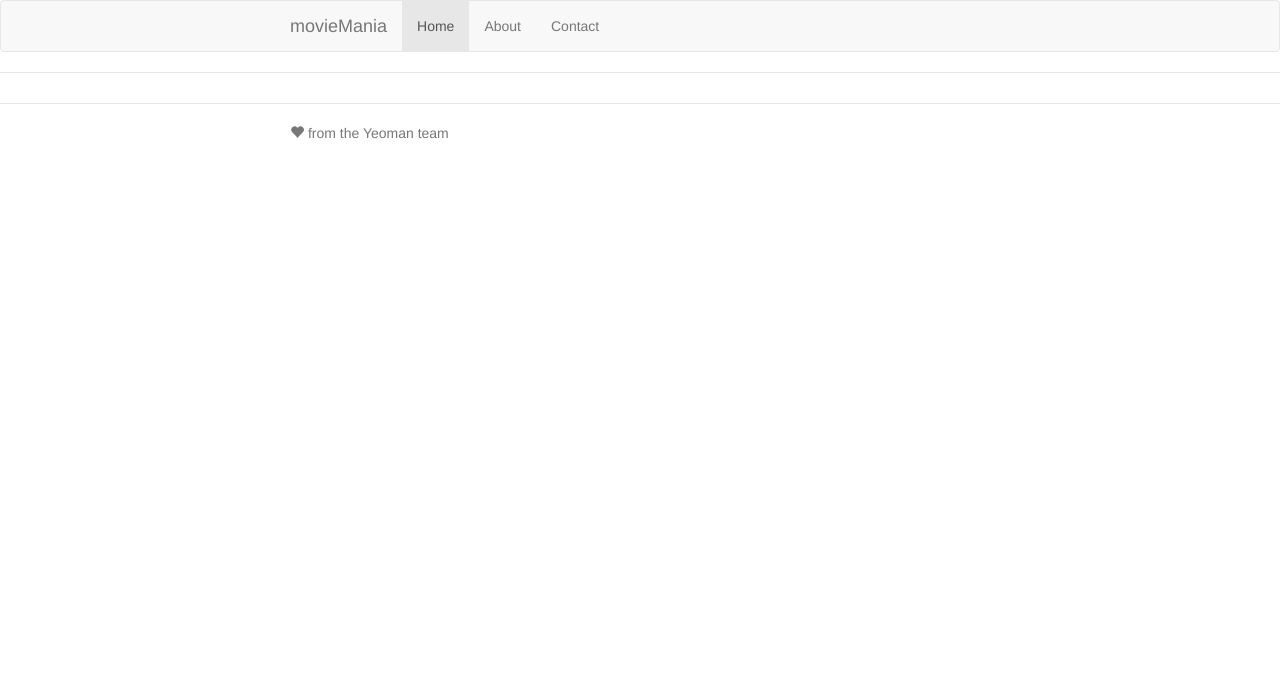
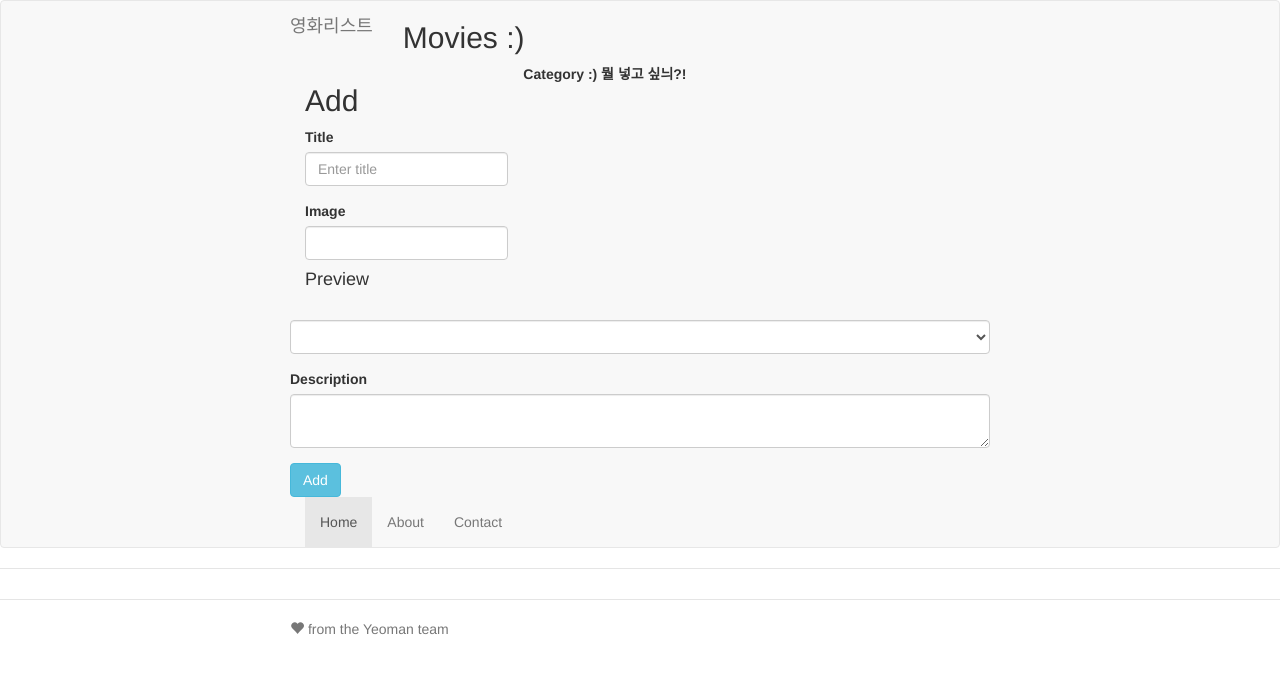
Before and after one commit to Hedsw/Angular_MovieList, a website: page app/index.html in a window 1280 px wide. Drawn offline with nearby package versions, Linux system fonts and the light colour scheme; some packages are replaced by stand-ins of ours; files that its build step writes are made by us from their sources.

Commit message:
add list of movie

```diff
--- a/app/index.html
+++ b/app/index.html
@@ -2,7 +2,7 @@
 <html>
   <head>
     <meta charset="utf-8">
-    <title></title>
+    <title>Movie Mania!!! _ Alex :)</title>
     <meta name="description" content="">
     <meta name="viewport" content="width=device-width">
     <!-- Place favicon.ico and apple-touch-icon.png in the root directory -->
@@ -20,18 +20,52 @@
       <div class="navbar navbar-default" role="navigation">
         <div class="container">
           <div class="navbar-header">
-
             <button type="button" class="navbar-toggle collapsed" data-toggle="collapse" data-target="#js-navbar-collapse">
               <span class="sr-only">Toggle navigation</span>
               <span class="icon-bar"></span>
               <span class="icon-bar"></span>
               <span class="icon-bar"></span>
             </button>
-
-            <a class="navbar-brand" href="#/">movieMania</a>
+            <a class="navbar-brand" href="#/">영화리스트</a>
           </div>
-
-
+        <div class="col-xs-8">
+          <h2>Movies :)</h2>
+          <div ng-repeat="movie in moives" style="clear: both;">
+            <img ng-src="{{movie.image}}" style ="float: left; width: 80px; margin-right: 10px;">
+            <h3 ng-bind="movie.title"></h3>
+            <p style="font-size: 0.8em; font-style: italic;" ng-bind="movie.category">
+            <p ng-bind="movie.descroption"></p>
+          </div>
+        </div>
+        <div class="col-xs-4">
+          <h2>Add</h2>
+          <div class="form-group">
+            <label>Title</label>
+            <input class="form-control" placeholder="Enter title" ng-model="">
+          </div>
+          <div class="from-group">
+            <label>Image</label>
+            <input class="form-control" plaseholder="Image">
+          </div>
+          <div>
+            <h4>Preview</h4>
+            <img ng-src="{{newMovieImage}}">
+          </div>
+        </div>
+        <div class="form-group">
+          <label>Category :) 뭘 넣고 싶늬?!</label>
+          <select class="form-control">
+            <option value=""></option>
+            <option value="Epic">Epic</option>
+            <option value="Awesome">Awesome</option>
+            <option value="Average">Average</option>
+          </select>
+        </div>
+        <div class="form-group">
+          <label>Description</label>
+          <textarea class="form-control"></textarea>
+        </div>
+        <button class="btn btn-info">Add</button>
 
           <div class="collapse navbar-collapse" id="js-navbar-collapse">
             <ul class="nav navbar-nav">
```
